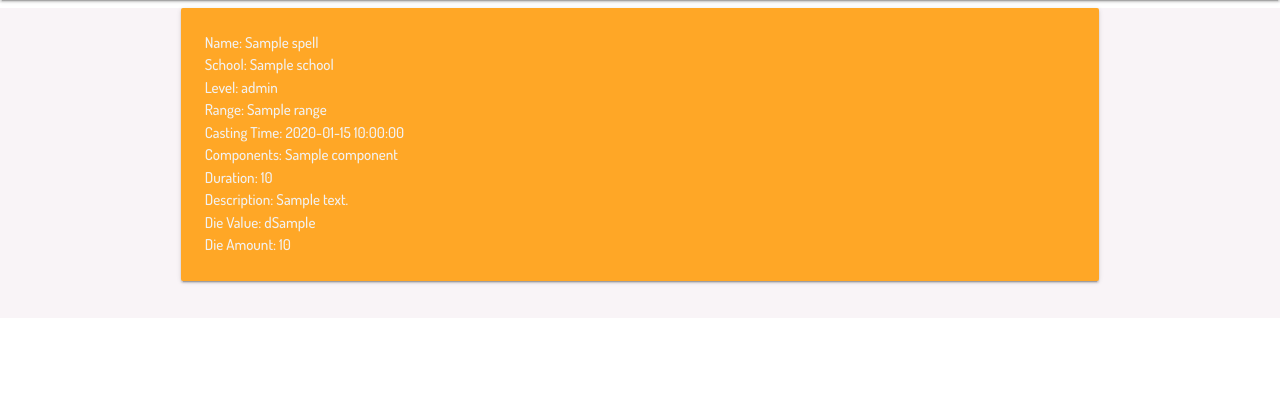
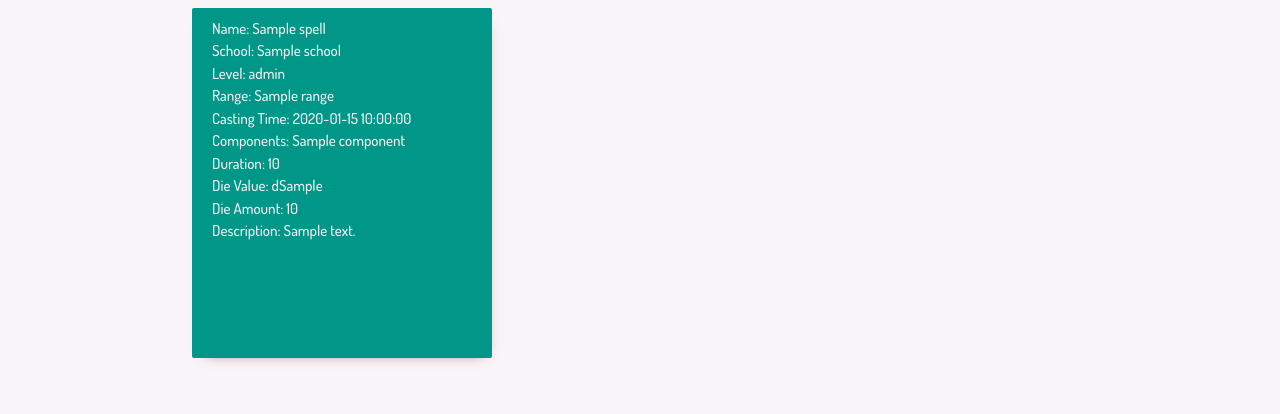
Before and after one commit to JackSnowdon/spellbook, a Flask app: page / in a window 1280 px wide. Shown: the part 64-478 px from the top of the page. Run offline with Flask 2, Linux system fonts and the light colour scheme; a database or web service that is not in the repository returns one stand-in record (values such as "Sample title"); some libraries are stand-ins or nearby versions.

Commit message:
view spellings grid/styling

```diff
--- a/static/css/style.css
+++ b/static/css/style.css
@@ -1,4 +1,13 @@
 @import url('https://fonts.googleapis.com/css?family=Dosis:300,500,700');
+
+/* navbar */
+
+.nav-color {
+    background-color: #bf8787
+}
+
+
+/* background colors */
 
 .bg-color {
     background-color: #f9f4f7;
@@ -6,11 +15,20 @@
     min-width: 1024px
 }
 
+/* fonts */
+
 .body-text{
     font-family: 'Dosis', sans-serif;
     color: #f2f2f2
 }
 
-.nav-color {
-    background-color: #bf8787
+/* view spells */
+
+.spell-box {
+    width: 300px;
+    height: 350px;
+    padding: 10px 20px;
+    -webkit-box-shadow: 3px 6px 13px -12px rgba(115,16,16,1);
+    -moz-box-shadow: 3px 6px 13px -12px rgba(115,16,16,1);
+    box-shadow: 3px 6px 13px -12px rgba(115,16,16,1);
 }
--- a/templates/view_spells.html
+++ b/templates/view_spells.html
@@ -1,6 +1,10 @@
 {% extends 'base.html'%} {% block content %}
+
+<div class="row">
     {% for spell in spells %}
-<div class="row card-panel orange lighten-1 col 6">
+    <div class="col s4">
+        <div class="card-panel spell-box teal">
+
             <div class="">
                 Name: {{spell.spell_name}}
             </div>
@@ -22,14 +26,19 @@
             <div class="">
                 Duration: {{spell.duration}}
             </div>
-    <div class="">
-        Description: {{spell.description}}
-    </div>
+
             <div class="">
                 Die Value: d{{spell.die_value}}
             </div>
             <div class="">
                 Die Amount: {{spell.die_amount}}
             </div>
+            <div class="">
+                Description: {{spell.description}}
             </div>
-<br> {% endfor %} {% endblock %}
+        </div>
+    </div>
+    {% endfor %}
+</div>
+
+<br>{% endblock %}
```
Lines whose indentation alone changed are shown as unchanged.
